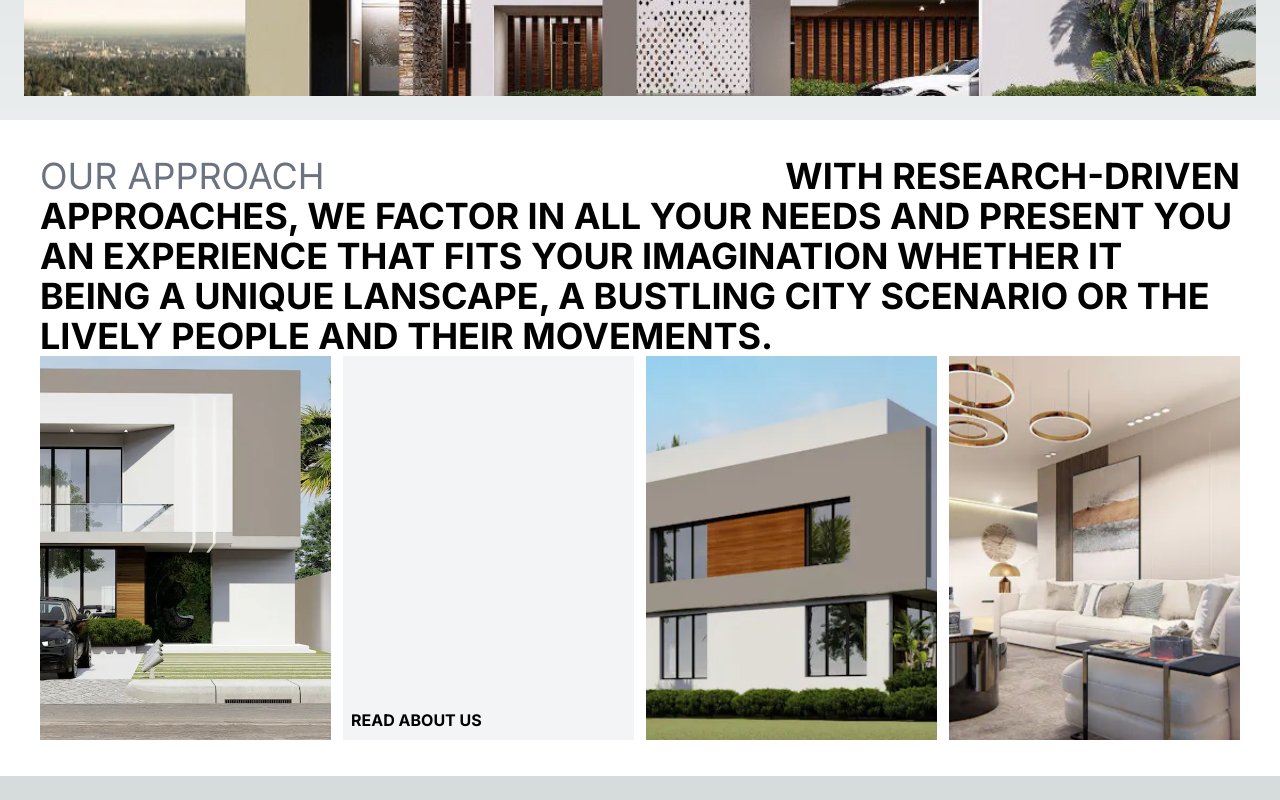
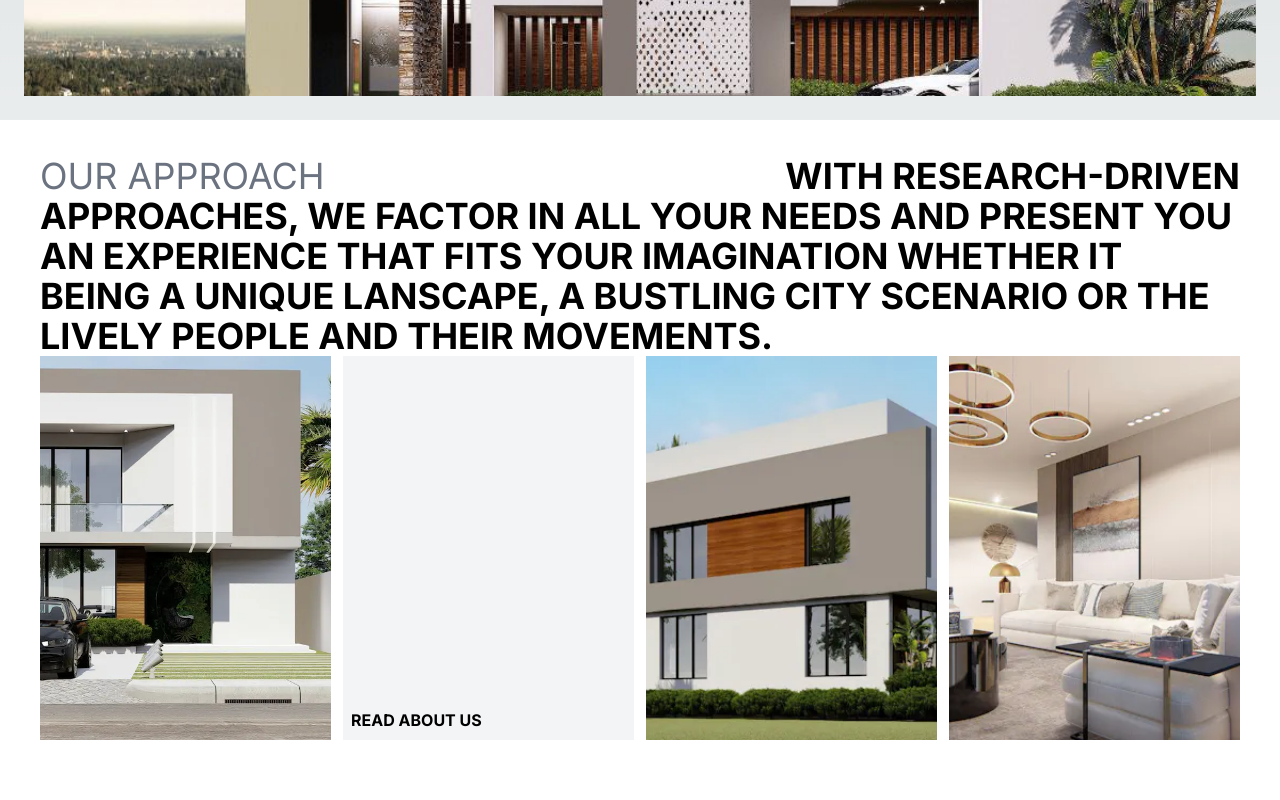
Before and after one commit to Wediah/engec-redesign, a Next.js app: page / in a window 1280 px wide. Shown: the part 500-1300 px from the top of the page. Before the commit the page ends 1276 px from the top, so only its background shows below. Built offline with nearby package versions, Linux system fonts and the light colour scheme.

Commit message:
Update styling in Home component

```diff
--- a/app/page.js
+++ b/app/page.js
@@ -10,7 +10,7 @@ export default function Home() {
         <h4 className='text-xl text-gray-100 pb-2 font-bold'>WE BUILD STORIES, NOT JUST STRUCTURES.</h4>
     </div>
 
-    <div className="bg-white text-black pt-3 pb-3">
+    <div className="bg-white text-black py-3">
       <div className=" px-4 m-6">
       <div className="justify-between flex md:text-4xl text-xl ">
         <p className="text-gray-500">OUR APPROACH</p>
@@ -37,6 +37,10 @@ export default function Home() {
       </div>
     </div>
 
+    <div className="bg-white text-black py-3">
+
+    </div>
+
 
     </main>
   );
```
